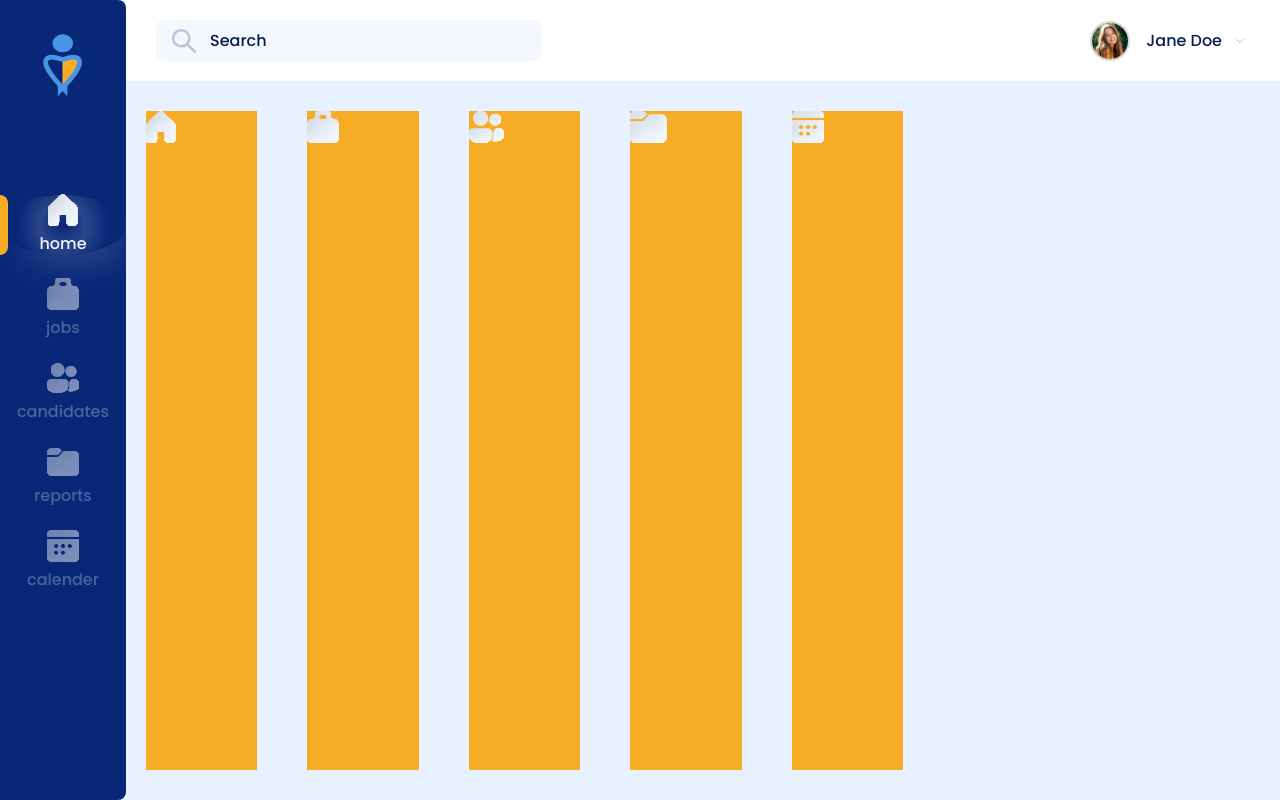
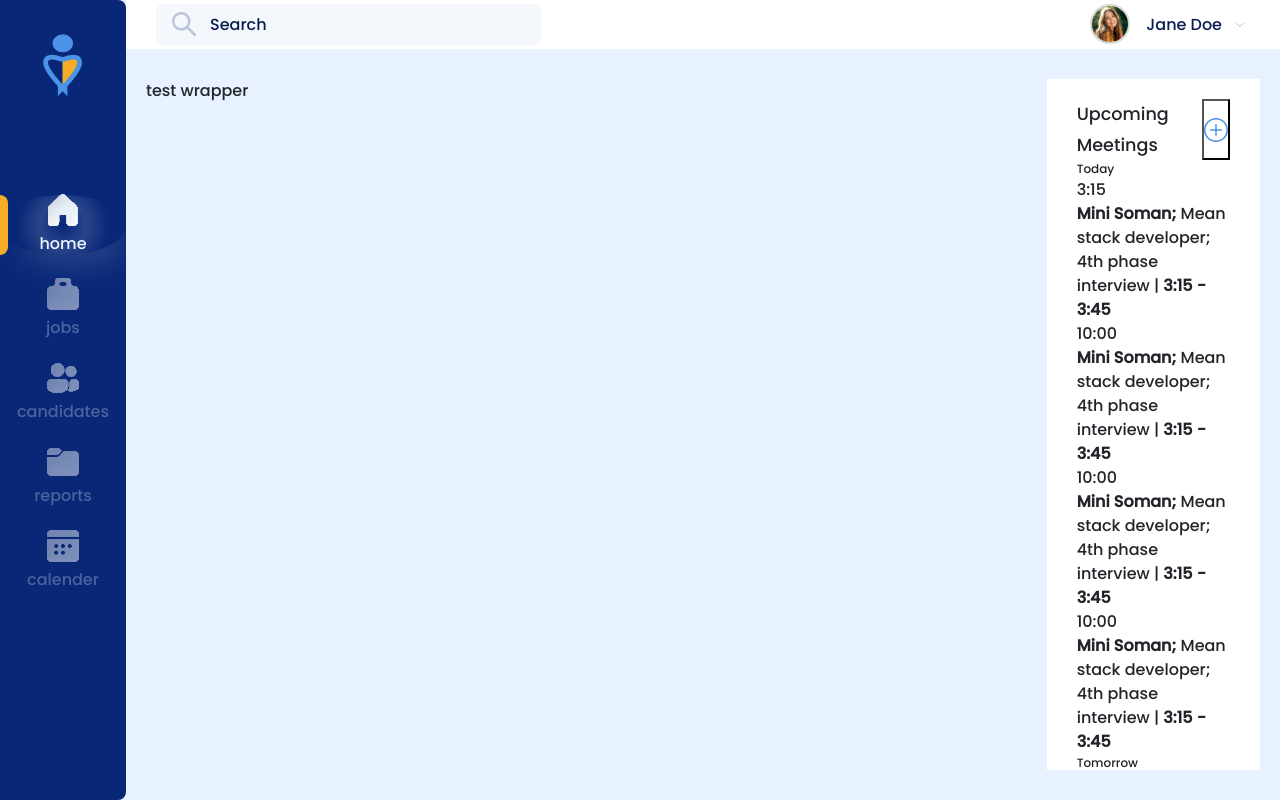
Before and after one commit to nsanzimfura-eric/hr-management-system, a React (Vite) app: page /login in a window 1280 px wide. Built offline with nearby package versions, Linux system fonts and the light colour scheme.

Commit message:
Create data meetings and its components

```diff
--- a/src/pages/dashboard/Dashboard.tsx
+++ b/src/pages/dashboard/Dashboard.tsx
@@ -4,10 +4,13 @@ import Guards from "../../components/Guards/Guards";
 import SideNavBar from "./components/sideNavbar/sideNavbar";
 import styles from "./dashboard.module.scss";
 import TopNavbar from "./components/topNavbar/topNavbar";
-import { navbarLinks } from "./components/sideNavbar/navbarData";
+import UpComingMeetings from "./components/upComingMeetings/upComingMeetings";
+// import ArrowBackIosNewIcon from '@mui/icons-material/ArrowBackIosNew';
+
 
 const Dashboard = () => {
   const [sideNavAside, setSideNavAside] = useState(true);
+  const [showMeetings, setShowMeetings] = useState(true);
 
 
   return (
@@ -17,13 +20,10 @@ const Dashboard = () => {
         <div className={`${sideNavAside ? "contentWrapper p-0 m-0" : "contentWrapper widthFullContentWrapper w-full p-0 m-0"}`}>
           <TopNavbar sideNavAside={sideNavAside} setSideNavAside={setSideNavAside} />
           <div className="contentScrollable">
-            {navbarLinks.map(item => {
-              return (
-                <div key={item.id} className="bg-warning">
-                  <img src={item.icon} alt="test" />
-                </div>
-              )
-            })}
+            <div className="contentMiddleWrapper">
+              test wrapper
+            </div>
+            <UpComingMeetings showMeetings={showMeetings} setShowMeetings={setShowMeetings} />
           </div>
         </div>
       </div>
--- /dev/null
+++ b/src/pages/dashboard/components/ButtonIcon/ButtonIcon.module.scss
@@ -0,0 +1,26 @@
+@import "../../../../styles/variables.scss";
+@import "../../../../styles/mixins.scss";
+
+.buttonIcon {
+  :global {
+    background-color: transparent;
+    width: fit-content;
+    padding: 0;
+    display: flex;
+    align-items: center;
+    justify-content: center;
+    @include transition;
+    img {
+      width: 24px;
+      aspect-ratio: 1/1;
+      height: auto;
+      cursor: pointer;
+      @include mq($md) {
+        width: 20px;
+      }
+      @include mq($sm) {
+        width: 16px;
+      }
+    }
+  }
+}
--- /dev/null
+++ b/src/pages/dashboard/components/ButtonIcon/ButtonIcon.tsx
@@ -0,0 +1,20 @@
+
+import styles from "./ButtonIcon.module.scss";
+
+interface IconButtonInterface {
+    onClick: () => void;
+    url: string;
+    style?: any;
+}
+const ButtonIcon = (props: IconButtonInterface) => {
+    const { url, onClick, style } = props;
+
+
+    return (
+        <button className={styles.buttonIcon} onClick={onClick}>
+            <img src={url} alt="Icon" style={style ? style : {}} />
+        </button>
+    )
+}
+
+export default ButtonIcon
--- /dev/null
+++ b/src/pages/dashboard/components/meetingNotification/meetingNotification.module.scss
@@ -0,0 +1,26 @@
+@import "../../../../styles/variables.scss";
+@import "../../../../styles/mixins.scss";
+
+.buttonIcon {
+  :global {
+    background-color: transparent;
+    width: fit-content;
+    padding: 0;
+    display: flex;
+    align-items: center;
+    justify-content: center;
+    @include transition;
+    img {
+      width: 24px;
+      aspect-ratio: 1/1;
+      height: auto;
+      cursor: pointer;
+      @include mq($md) {
+        width: 20px;
+      }
+      @include mq($sm) {
+        width: 16px;
+      }
+    }
+  }
+}
--- /dev/null
+++ b/src/pages/dashboard/components/meetingNotification/meetingNotification.tsx
@@ -0,0 +1,26 @@
+
+import { MeetingActivityInterface } from "../upComingMeetings/meetingsData";
+import styles from "./meetingNotification.module.scss";
+
+interface IconButtonInterface {
+    onClick: (id: number) => void;
+    meeting: MeetingActivityInterface;
+    index: number;
+    clickedIndex: number | null;
+}
+const MeetingNotification = (props: IconButtonInterface) => {
+    const { meeting, onClick, index, clickedIndex } = props;
+
+
+    return (
+        <div className={styles.meetingNotification} onClick={() => onClick(index)}>
+            <div className={clickedIndex === index || meeting.read ? "notificationInfo readSuccess" : "notificationInfo"}>
+                <span>{meeting.hours}</span>
+                <div dangerouslySetInnerHTML={{ __html: meeting.details }} className="details" />
+                <div className="lineRight"></div>
+            </div>
+        </div>
+    )
+}
+
+export default MeetingNotification
--- /dev/null
+++ b/src/pages/dashboard/components/upComingMeetings/meetingsData.ts
@@ -0,0 +1,139 @@
+export interface MeetingActivityInterface {
+  read: boolean;
+  hours: string;
+  details: string;
+}
+
+export interface MeetingsInterface {
+  time: string;
+  activity: MeetingActivityInterface[];
+}
+
+export const meetingsData = [
+  //specific time
+  {
+    time: "Today",
+    //activity ARRAY
+    activity: [
+      {
+        read: false,
+        hours: "3:15",
+        details: `<strong>Mini Soman;</strong> Mean stack developer; 4th phase interview | <strong>3:15 - 3:45</strong>`,
+      },
+      {
+        read: false,
+        hours: "10:00",
+        details: `<strong>Mini Soman;</strong> Mean stack developer; 4th phase interview | <strong>3:15 - 3:45</strong>`,
+      },
+      {
+        read: false,
+        hours: "10:00",
+        details: `<strong>Mini Soman;</strong> Mean stack developer; 4th phase interview | <strong>3:15 - 3:45</strong>`,
+      },
+      {
+        read: true,
+        hours: "10:00",
+        details: `<strong>Mini Soman;</strong> Mean stack developer; 4th phase interview | <strong>3:15 - 3:45</strong>`,
+      },
+    ],
+  },
+  //specific time
+  {
+    time: "Tomorrow",
+    //activity ARRAY
+    activity: [
+      {
+        read: false,
+        hours: "3:15",
+        details: `<strong>Mini Soman;</strong> Mean stack developer; 4th phase interview | <strong>3:15 - 3:45</strong>`,
+      },
+      {
+        read: true,
+        hours: "10:00",
+        details: `<strong>Mini Soman;</strong> Mean stack developer; 4th phase interview | <strong>3:15 - 3:45</strong>`,
+      },
+      {
+        read: false,
+        hours: "10:00",
+        details: `<strong>Mini Soman;</strong> Mean stack developer; 4th phase interview | <strong>3:15 - 3:45</strong>`,
+      },
+      {
+        read: false,
+        hours: "10:00",
+        details: `<strong>Mini Soman;</strong> Mean stack developer; 4th phase interview | <strong>3:15 - 3:45</strong>`,
+      },
+    ],
+  },
+  //specific time
+  {
+    time: "This Week",
+    //activity ARRAY
+    activity: [
+      {
+        read: false,
+        hours: "Sep 3",
+        details: `<strong>Mini Soman;</strong> Mean stack developer; 4th phase interview | <strong>3:15 - 3:45</strong>`,
+      },
+      {
+        read: true,
+        hours: "Sep 3",
+        details: `<strong>Mini Soman;</strong> Mean stack developer; 4th phase interview | <strong>3:15 - 3:45</strong>`,
+      },
+      {
+        read: false,
+        hours: "Sep 3",
+        details: `<strong>Mini Soman;</strong> Mean stack developer; 4th phase interview | <strong>3:15 - 3:45</strong>`,
+      },
+      {
+        read: false,
+        hours: "Sep 3",
+        details: `<strong>Mini Soman;</strong> Mean stack developer; 4th phase interview | <strong>3:15 - 3:45</strong>`,
+      },
+      {
+        read: false,
+        hours: "Sep 3",
+        details: `<strong>Mini Soman;</strong> Mean stack developer; 4th phase interview | <strong>3:15 - 3:45</strong>`,
+      },
+      {
+        read: true,
+        hours: "Sep 7",
+        details: `<strong>Mini Soman;</strong> Mean stack developer; 4th phase interview | <strong>3:15 - 3:45</strong>`,
+      },
+      {
+        read: false,
+        hours: "Sep 8",
+        details: `<strong>Mini Soman;</strong> Mean stack developer; 4th phase interview | <strong>3:15 - 3:45</strong>`,
+      },
+      {
+        read: false,
+        hours: "Sep 8",
+        details: `<strong>Mini Soman;</strong> Mean stack developer; 4th phase interview | <strong>3:15 - 3:45</strong>`,
+      },
+      {
+        read: true,
+        hours: "Sep 8",
+        details: `<strong>Mini Soman;</strong> Mean stack developer; 4th phase interview | <strong>3:15 - 3:45</strong>`,
+      },
+      {
+        read: true,
+        hours: "Sep 8",
+        details: `<strong>Mini Soman;</strong> Mean stack developer; 4th phase interview | <strong>3:15 - 3:45</strong>`,
+      },
+      {
+        read: true,
+        hours: "Sep 7",
+        details: `<strong>Mini Soman;</strong> Mean stack developer; 4th phase interview | <strong>3:15 - 3:45</strong>`,
+      },
+      {
+        read: false,
+        hours: "Sep 8",
+        details: `<strong>Mini Soman;</strong> Mean stack developer; 4th phase interview | <strong>3:15 - 3:45</strong>`,
+      },
+      {
+        read: false,
+        hours: "Sep 8",
+        details: `<strong>Mini Soman;</strong> Mean stack developer; 4th phase interview | <strong>3:15 - 3:45</strong>`,
+      },
+    ],
+  },
+];
--- /dev/null
+++ b/src/pages/dashboard/components/upComingMeetings/upComingMeetings.module.scss
@@ -0,0 +1,27 @@
+@import "../../../../styles/variables.scss";
+@import "../../../../styles/mixins.scss";
+
+.upComingMeetings {
+  @include scrollbar;
+  :global {
+    width: pxToVw(320);
+    padding: 16px 8px;
+    background-color: $light;
+    overflow: auto;
+    height: 100%;
+    display: flex;
+    flex-direction: column;
+    @include mq($xlg) {
+      padding: 20px 30px;
+    }
+    @include mq($lg) {
+      padding: 15px 25px;
+    }
+    @include mq($md) {
+      padding: 15px 20px;
+    }
+    @include mq($sm) {
+      padding: 15px;
+    }
+  }
+}
--- /dev/null
+++ b/src/pages/dashboard/components/upComingMeetings/upComingMeetings.tsx
@@ -0,0 +1,50 @@
+import { useState } from 'react';
+import ButtonIcon from '../ButtonIcon/ButtonIcon';
+import MeetingNotification from '../meetingNotification/meetingNotification';
+import { MeetingsInterface, meetingsData } from './meetingsData';
+import styles from './upComingMeetings.module.scss';
+import { Typography } from "@mui/material";
+
+interface upComingMeetingsProps {
+    showMeetings: boolean;
+    setShowMeetings: React.Dispatch<React.SetStateAction<boolean>>;
+}
+
+const UpComingMeetings = (props: upComingMeetingsProps) => {
+    const { showMeetings } = props;
+    const [clickedMeetingMeeting, setClickedMeetingMeeting] = useState<null | number>(null);
+
+    const handleClickAddMeeting = () => {
+        console.log('Upcoming Meetings');
+    }
+
+    const handleClickedMeeting = (id: number) => {
+        setClickedMeetingMeeting(id);
+    };
+
+    return (<div className={styles.upComingMeetings}>
+        <div className='d-flex titleBox'>
+            <Typography className='title' variant='subtitle1'>Upcoming Meetings</Typography>
+            <ButtonIcon url="/svgs/addBlue.svg" onClick={handleClickAddMeeting} />
+        </div>
+        <div className='meetingsWrapper'>
+            {meetingsData.map((data: MeetingsInterface, index: number) => {
+                return (
+                    <div key={index} className="meetingWrapper">
+                        <Typography>{data.time}</Typography>
+                        <div className='meetingActivities'>
+                            {data.activity?.map((meeting, idx: number) => {
+                                return <MeetingNotification key={idx} meeting={meeting} onClick={handleClickedMeeting} index={idx} clickedIndex={clickedMeetingMeeting} />
+                            })}
+                        </div>
+                    </div>
+                )
+            })}
+
+
+        </div>
+
+    </div>);
+};
+
+export default UpComingMeetings;
--- a/src/pages/dashboard/dashboard.module.scss
+++ b/src/pages/dashboard/dashboard.module.scss
@@ -38,23 +38,14 @@
     }
     .contentScrollable {
       width: 100%;
-      overflow-y: auto;
-      @include scrollbar;
-      position: relative;
-      z-index: 1;
+      overflow: hidden;
       flex-grow: 1;
       background-color: $secondary;
       padding: 30px 20px;
       display: flex;
-      //for demo
-      gap: 50px;
-      flex-wrap: wrap;
-      .bg-warning {
-        width: calc(100% / 10);
-        aspect-ratio: 1/1;
-        gap: 30px;
-        height: auto;
-      }
+      display: flex;
+      flex-direction: row;
+      gap: 16px;
       @include mq($lgx) {
         padding: 25px 20px;
       }
@@ -64,6 +55,13 @@
       @include mq($md) {
         padding: 15px;
       }
+
+      .contentMiddleWrapper {
+        flex-grow: 1;
+        height: 100%;
+        overflow-y: auto;
+        @include scrollbar;
+      }
     }
   }
 }
--- a/src/styles/mixins.scss
+++ b/src/styles/mixins.scss
@@ -12,7 +12,7 @@
 
 @mixin scrollbar {
   &::-webkit-scrollbar {
-    width: 10px;
+    width: 7px;
 
     @include mq($md) {
       display: none;
@@ -27,7 +27,7 @@
 
   /* Scrollbar Thumb */
   &::-webkit-scrollbar-thumb {
-    background-color: $light;
+    background-color: $darkBlue;
     border-radius: 30px;
   }
 }
```
Also changed, not shown: public/svgs/addBlue.svg (added).
